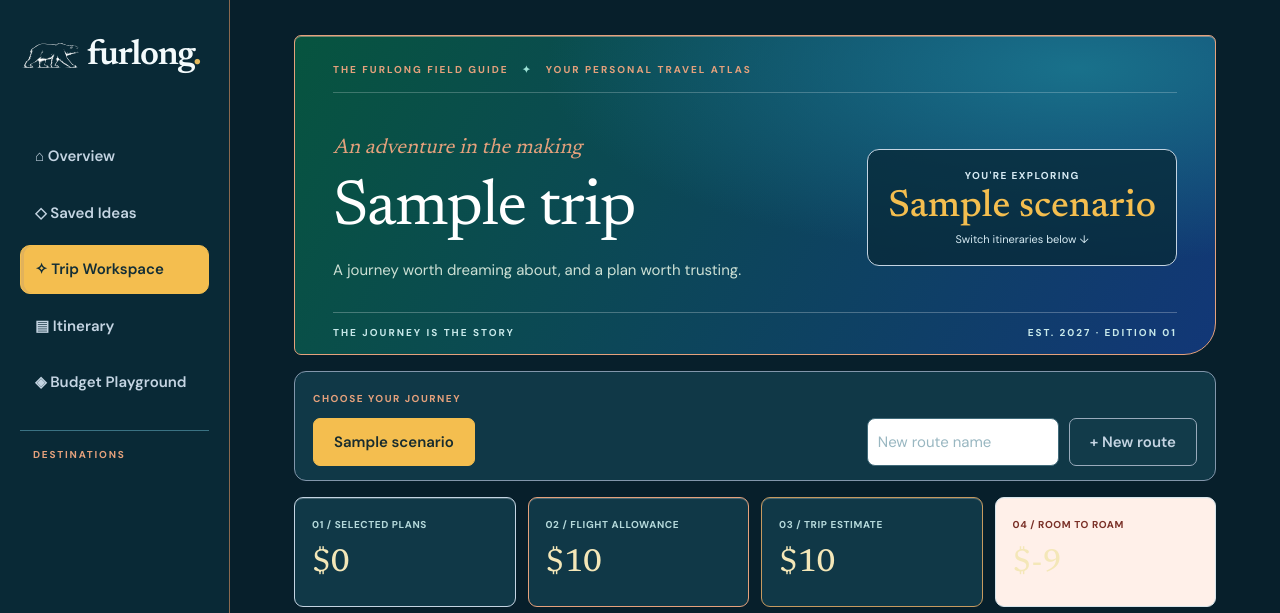
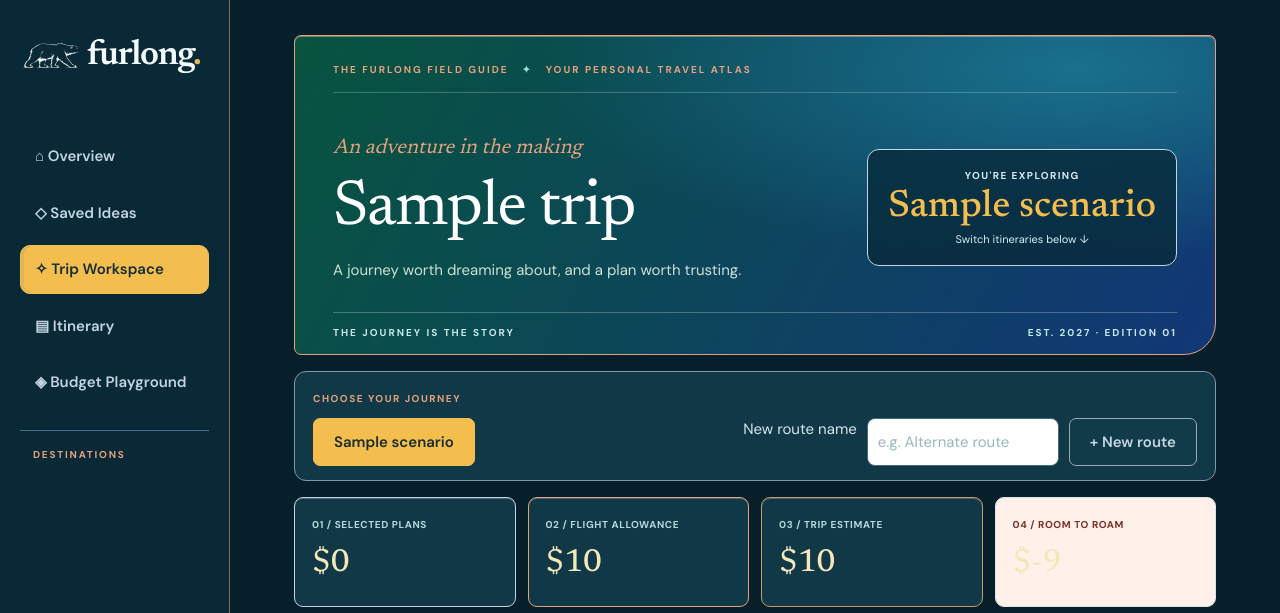
Before and after one commit to ShilohCadere/furlong, a Flask app: page /trip/1/workspace in a window 1280 px wide. Shown: the top 613 px of the page. Run offline with Flask 3, Linux system fonts and the light colour scheme; the visitor is signed in with stand-in values (Sample User, id 1); tables that the repository leaves empty hold one stand-in row (values such as "Sample post").

Commit message:
Label New Route Name field for accessibility

```diff
--- a/templates/workspace.html
+++ b/templates/workspace.html
@@ -3,7 +3,7 @@
 <body><div class="app-layout"><aside class="sidebar"><a class="brand" href="{{ url_for('home') }}"><img class="furlong-bear-mark" src="{{ url_for('static',filename='furlong-bear.svg') }}" alt=""><span class="brand-wordmark">furlong<span>.</span></span></a><nav class="sidebar-nav"><a class="nav-link" href="{{ url_for('trip_overview',trip_id=trip.id) }}">⌂ Overview</a><a class="nav-link" href="{{ url_for('saved_options',trip_id=trip.id) }}">◇ Saved Ideas</a><a class="nav-link active" href="{{ url_for('trip_workspace',trip_id=trip.id) }}">✧ Trip Workspace</a><a class="nav-link" href="{{ url_for('itinerary',trip_id=trip.id) }}">▤ Itinerary</a><a class="nav-link" href="{{ url_for('budget_playground',trip_id=trip.id,scenario=scenario.id) }}">◈ Budget Playground</a></nav><nav class="sidebar-city-jumps" aria-label="Destination navigation"><span class="sidebar-jumps-title">DESTINATIONS</span>{% for key,items in hotels.items() %}<a href="{{ url_for('city_view',trip_id=trip.id,city=key[0],scenario=scenario.id) }}">{{ key[0] }} <small>↗</small></a>{% endfor %}</nav><div class="sidebar-footer">Make room for the journey.</div></aside>
 <main class="main-content atlas-page">
 <header class="atlas-hero"><div class="atlas-overline">THE FURLONG FIELD GUIDE <span>✦</span> YOUR PERSONAL TRAVEL ATLAS</div><div class="atlas-hero-grid"><div><p class="atlas-kicker">An adventure in the making</p><h1>{{ trip.name }}</h1><p>A journey worth dreaming about, and a plan worth trusting.</p></div><div class="atlas-route-identity"><span>YOU'RE EXPLORING</span><strong>{{ scenario.name }}</strong><small>Switch itineraries below ↓</small></div></div><div class="atlas-hero-caption"><span>THE JOURNEY IS THE STORY</span><span>EST. 2027 · EDITION 01</span></div></header>
-<div class="atlas-route-bar"><div><small>CHOOSE YOUR JOURNEY</small><div class="scenario-tabs">{% for s in scenarios %}<a href="{{ url_for('trip_workspace',trip_id=trip.id,scenario=s.id) }}" class="secondary-btn {% if s.id==scenario.id %}scenario-active{% endif %}">{{ s.name }}</a>{% endfor %}</div></div><form class="scenario-new" method="post" action="{{ url_for('add_trip_scenario',trip_id=trip.id) }}"><input name="name" placeholder="New route name" maxlength="50" required><button class="secondary-btn">+ New route</button></form></div>
+<div class="atlas-route-bar"><div><small>CHOOSE YOUR JOURNEY</small><div class="scenario-tabs">{% for s in scenarios %}<a href="{{ url_for('trip_workspace',trip_id=trip.id,scenario=s.id) }}" class="secondary-btn {% if s.id==scenario.id %}scenario-active{% endif %}">{{ s.name }}</a>{% endfor %}</div></div><form class="scenario-new" method="post" action="{{ url_for('add_trip_scenario',trip_id=trip.id) }}"><label class="scenario-new-label" for="new-route-name">New route name</label><input id="new-route-name" name="name" placeholder="e.g. Alternate route" maxlength="50" autocomplete="off" required><button class="secondary-btn">+ New route</button></form></div>
 <div class="atlas-metrics"><div><span>01 / SELECTED PLANS</span><strong>{{ "$%.0f"|format(subtotal) }}</strong></div><div><span>02 / FLIGHT ALLOWANCE</span><strong>{{ "$%.0f"|format(scenario.other_costs) }}</strong></div><div><span>03 / TRIP ESTIMATE</span><strong>{{ "$%.0f"|format(total) }}</strong></div><div class="{% if remaining < 0 %}over-budget{% endif %}"><span>04 / ROOM TO ROAM</span><strong>{{ "$%.0f"|format(remaining) }}</strong></div></div>
 <nav class="atlas-jump" aria-label="Workspace sections"><a href="#stays">⌂ Stays</a><a href="#flights">✈ Flights</a><a href="#excursions">✦ Excursions</a><a href="#ground">⇢ Other transport</a><a href="#budget">◈ Budget ledger</a><a href="{{ url_for('budget_playground',trip_id=trip.id,scenario=scenario.id) }}">✧ Playground</a></nav>
 <section id="stays" class="atlas-section atlas-stays"><div class="atlas-section-head"><span class="atlas-number">01</span><div><p class="eyebrow">WHERE WE'LL REST</p><h2>Places to stay</h2><p>Compare hotels city by city. Your other possibilities aren't going anywhere.</p></div><div class="atlas-mark">⌂</div></div><div class="atlas-city-gallery">{% for key,items in hotels.items() %}<a href="#hotel-{{ key[0]|lower|replace(' ','-') }}" class="atlas-city-tile atlas-city-{{ key[0]|lower|replace(' ','-') }}"><div class="atlas-city-overlay"><small>DESTINATION / {{ '%02d'|format(loop.index) }}</small><strong>{{ key[0] }}</strong><span>{{ items|length }} places considered</span></div></a>{% endfor %}</div><div class="hotel-city-sections">{% for key,items in hotels.items() %}
```
